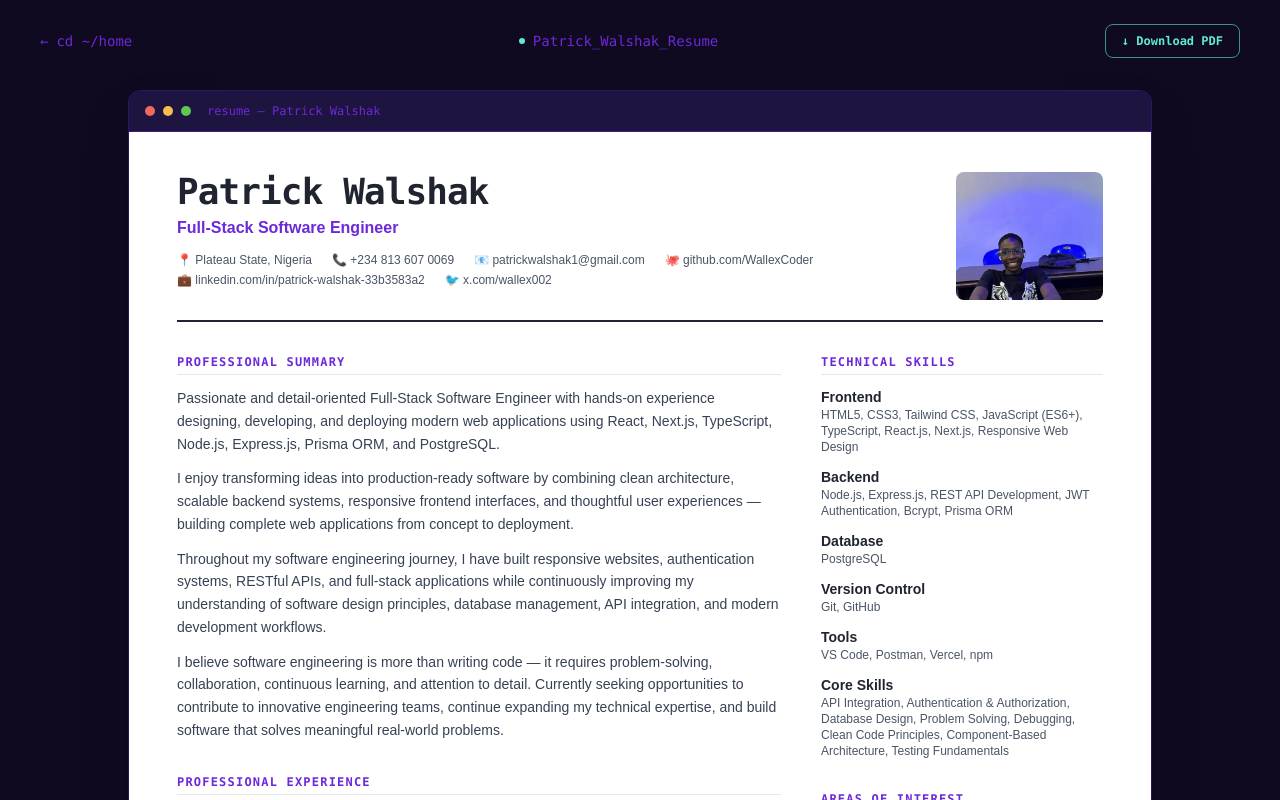
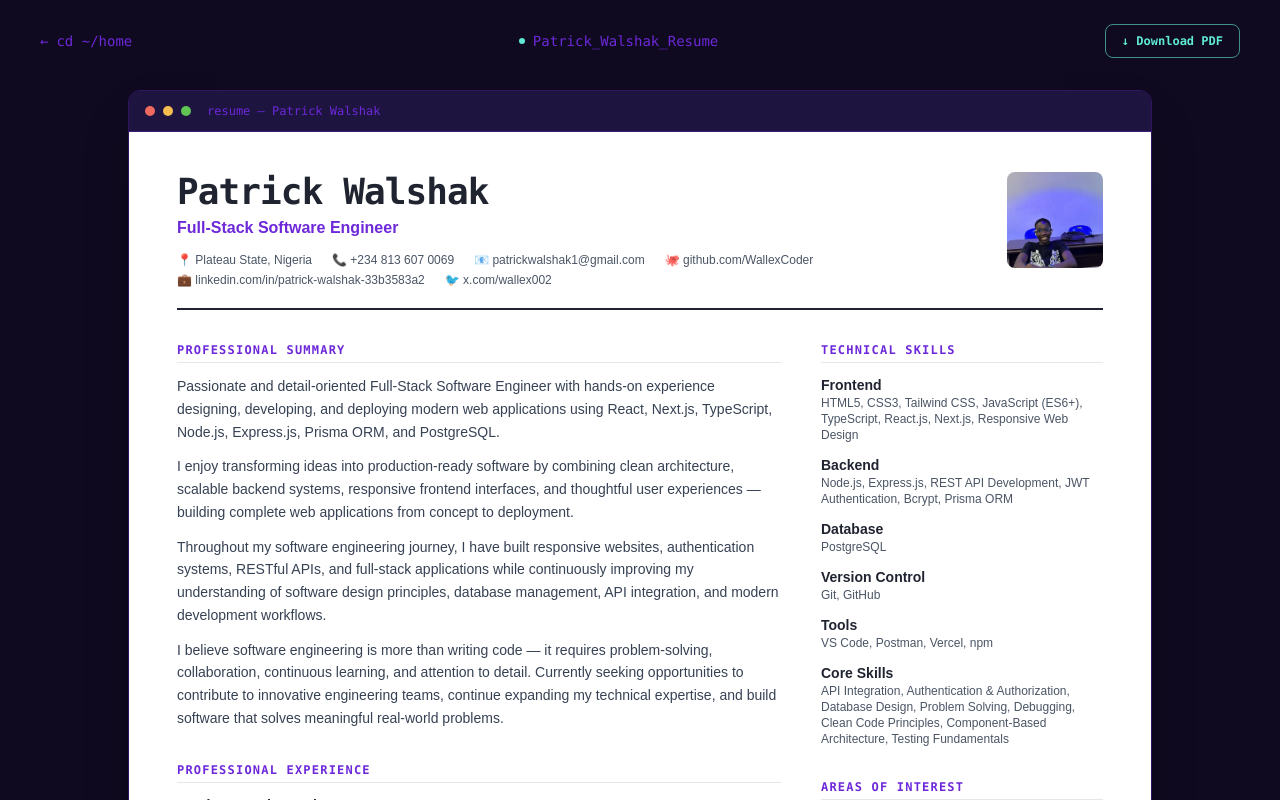
Before and after one commit to WallexCoder/walshak-portfolio, a Next.js app: page /resume in a window 1280 px wide. Shown: the top 800 px of the page. Built offline with nearby package versions, Linux system fonts and the light colour scheme; a web font is replaced by a local one.

Commit message:
Initial commit

```diff
--- a/app/resume/page.tsx
+++ b/app/resume/page.tsx
@@ -52,8 +52,12 @@ export default function ResumePage() {
               </div>
             </div>
 
-            <div className="hidden md:block">
-  <img src="/img/photo_2026-05-22_20-10-54.jpg" alt="Patrick Walshak" className="object-cover rounded-lg w-[200px] h-32" />
+    <div className="relative w-20 h-20 md:w-24 md:h-24 rounded-lg flex-shrink-0 overflow-hidden">
+  <img
+    src="/img/photo_2026-05-22_20-10-54.jpg"
+    alt="Patrick Walshak"
+    className="w-full h-full object-cover"
+  />
 </div>
           </div>
 
```
